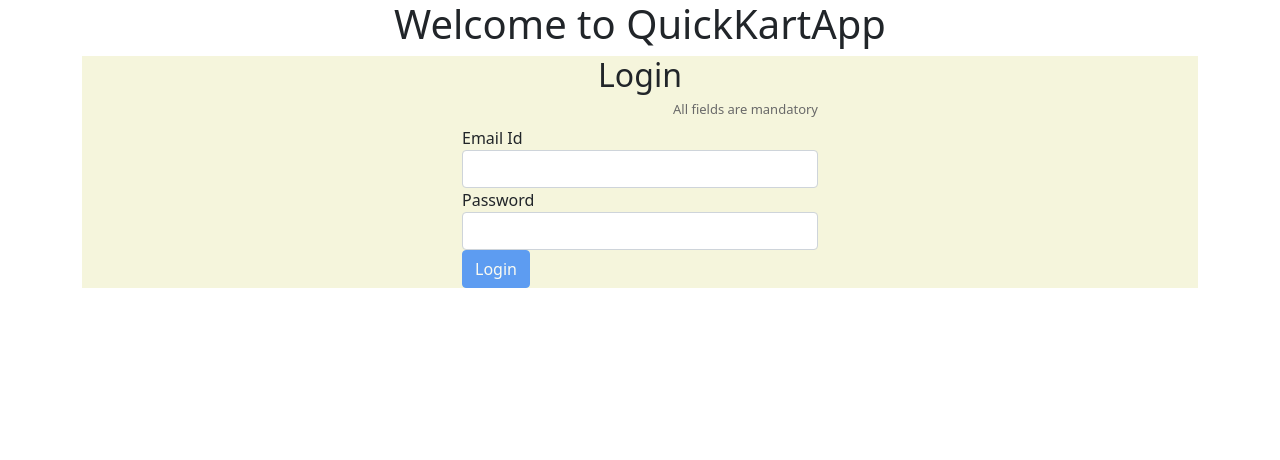
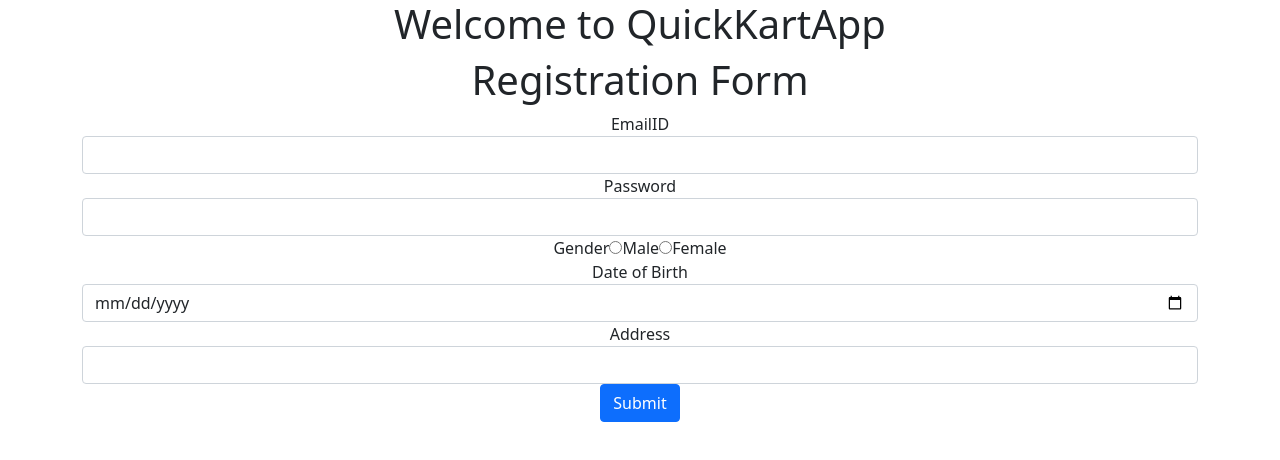
Before and after one commit to filipeqs/Angular.NETDevelopers, an Angular app in the folder QuickKartApp/: page / in a window 1280 px wide. Shown: the top 460 px of the page. Built offline with nearby package versions, Linux system fonts and the light colour scheme.

Commit message:
reactive form

```diff
--- a/QuickKartApp/src/app/app.component.html
+++ b/QuickKartApp/src/app/app.component.html
@@ -1,6 +1,6 @@
 <div style="text-align: center">
   <h1>Welcome to {{ title }}</h1>
   <p>
-    <app-login></app-login>
+    <app-register></app-register>
   </p>
 </div>
--- /dev/null
+++ b/QuickKartApp/src/app/register/register.component.html
@@ -0,0 +1,50 @@
+<div class="container">
+  <h1>Registration Form</h1>
+  <form [formGroup]="registerForm" (ngSubmit)="submitForm()">
+    <div class="form-group">
+      <label>EmailID</label>
+      <input type="text" class="form-control" formControlName="emailId" />
+      <p
+        *ngIf="
+          registerForm.controls.emailId.errors?.required &&
+          registerForm.controls.emailId.touched
+        "
+        class="alert alert-danger"
+      >
+        This field is required!
+      </p>
+      <p
+        *ngIf="
+          registerForm.controls.emailId.errors?.minlength &&
+          registerForm.controls.emailId.touched
+        "
+        class="alert alert-danger"
+      >
+        The EmailId is not proper!
+      </p>
+    </div>
+    <div class="form-group">
+      <label>Password</label>
+      <input type="password" class="form-control" formControlName="password" />
+    </div>
+    <div class="form-group">
+      <label>Gender</label>
+      <input type="radio" formControlName="gender" name="gender" value="M" />
+      <label>Male</label>
+      <input type="radio" formControlNam="gender" name="gender" value="F" />
+      <label>Female</label>
+    </div>
+    <div class="form-group">
+      <label>Date of Birth</label>
+      <input type="date" class="form-control" formControlName="dateOfBirth" />
+    </div>
+    <div class="form-group">
+      <label>Address</label>
+      <input type="text" class="form-control" formControlName="address" />
+    </div>
+    <button type="submit" class="btn btn-primary">Submit</button>
+  </form>
+  <div>
+    {{ msg }}
+  </div>
+</div>
--- /dev/null
+++ b/QuickKartApp/src/app/register/register.component.ts
@@ -0,0 +1,32 @@
+import { Component, OnInit } from '@angular/core';
+import { FormBuilder, FormGroup, Validators } from '@angular/forms';
+
+@Component({
+  selector: 'app-register',
+  templateUrl: './register.component.html',
+  styleUrls: ['./register.component.css'],
+})
+export class RegisterComponent implements OnInit {
+  registerForm: FormGroup;
+  msg: string;
+
+  constructor(private formBuilder: FormBuilder) {}
+
+  ngOnInit(): void {
+    this.registerForm = this.formBuilder.group({
+      emailId: ['', [Validators.required, Validators.minLength(12)]],
+      gender: [''],
+      password: [''],
+      dateOfBirth: [''],
+      address: [''],
+    });
+  }
+
+  submitForm() {
+    if (this.registerForm.valid) {
+      this.msg = 'Signup Successful';
+    } else {
+      this.msg = 'Try again Later';
+    }
+  }
+}
```
Also changed, not shown: QuickKartApp/src/app/app.module.ts (+9 -3 lines), QuickKartApp/src/app/register/register.component.css (added), 1 other file (tests, documents, lock files or other folders).
